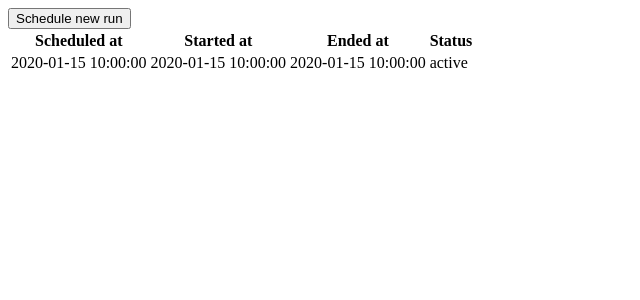
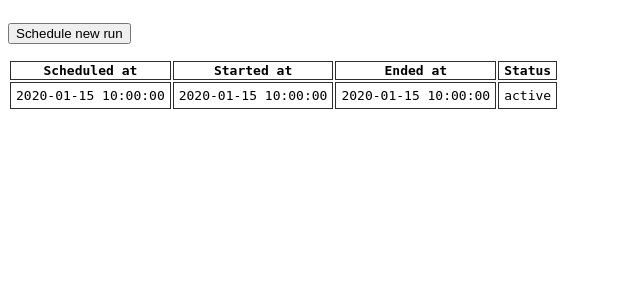
Before and after one commit to deep-learning-for-humans/spam-slaya, a Flask app: template app/templates/home.html in a window 1280 px wide. Shown: the top 300 px of the page, without its empty margins (0-640 px from the left). Run offline with Flask 3, Linux system fonts and the light colour scheme; the template is opened without the code that fills it: most values are stand-ins (such as "Sample title", 1, 10 or a date in 2020).

Commit message:
Some decent styling

```diff
--- a/app/templates/base.html
+++ b/app/templates/base.html
@@ -3,12 +3,33 @@
 <head>
     <meta charset="UTF-8">
     <title>{% block title %}{% endblock %} - Clean That Up!</title>
+    <style>
+        body {
+            font-family: monospace;
+        }
+
+        td {
+            padding: 5px;
+            border: 1px solid #2e2e2e;
+        }
+
+        th {
+            border: 1px solid #2e2e2e;
+        }
+
+        .flash {
+            background: papayawhip;
+            padding: 10px;
+        }
+    </style>
 </head>
 <body>
     {% for message in get_flashed_messages() %}
         <div class="flash">{{ message }}</div>
     {% endfor %}
 
+    <br/>
+
     {% block body %}
     {% endblock %}
 </body>
--- a/app/templates/home.html
+++ b/app/templates/home.html
@@ -7,6 +7,8 @@
 <form action="/schedule-run" method="POST">
     <button type="submit">Schedule new run</button>
 </form>
+
+<br/>
 
 {% if runs %}
 <table>
```
